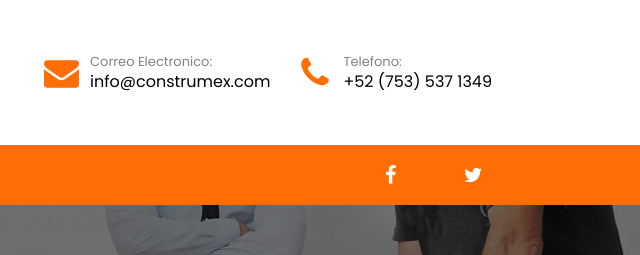
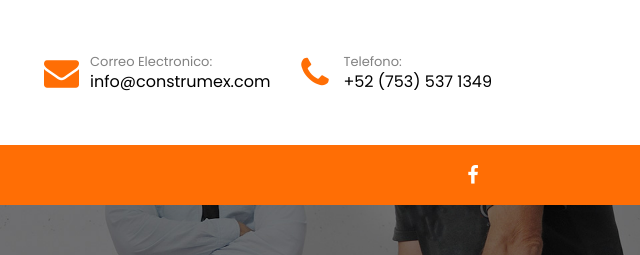
Before and after one commit to creadordeloscielos/costrumex, a plain HTML site: page nosotros.html in a window 1280 px wide. Shown: the top 255 px of the page, 640-1280 px from the left. Drawn offline with Linux system fonts and the light colour scheme.

Commit message:
Update nosotros.html

```diff
--- a/nosotros.html
+++ b/nosotros.html
@@ -55,7 +55,7 @@
                     </ul>
                     <div class="redes">
                         <a href="https://es-es.facebook.com/ingenieria.construmex.9/"><i class="icon-facebook"></i></a>
-                        <a href="#"><i class="icon-twitter"></i></a>
+
                     </div>
                 </nav>
             </div>
```
